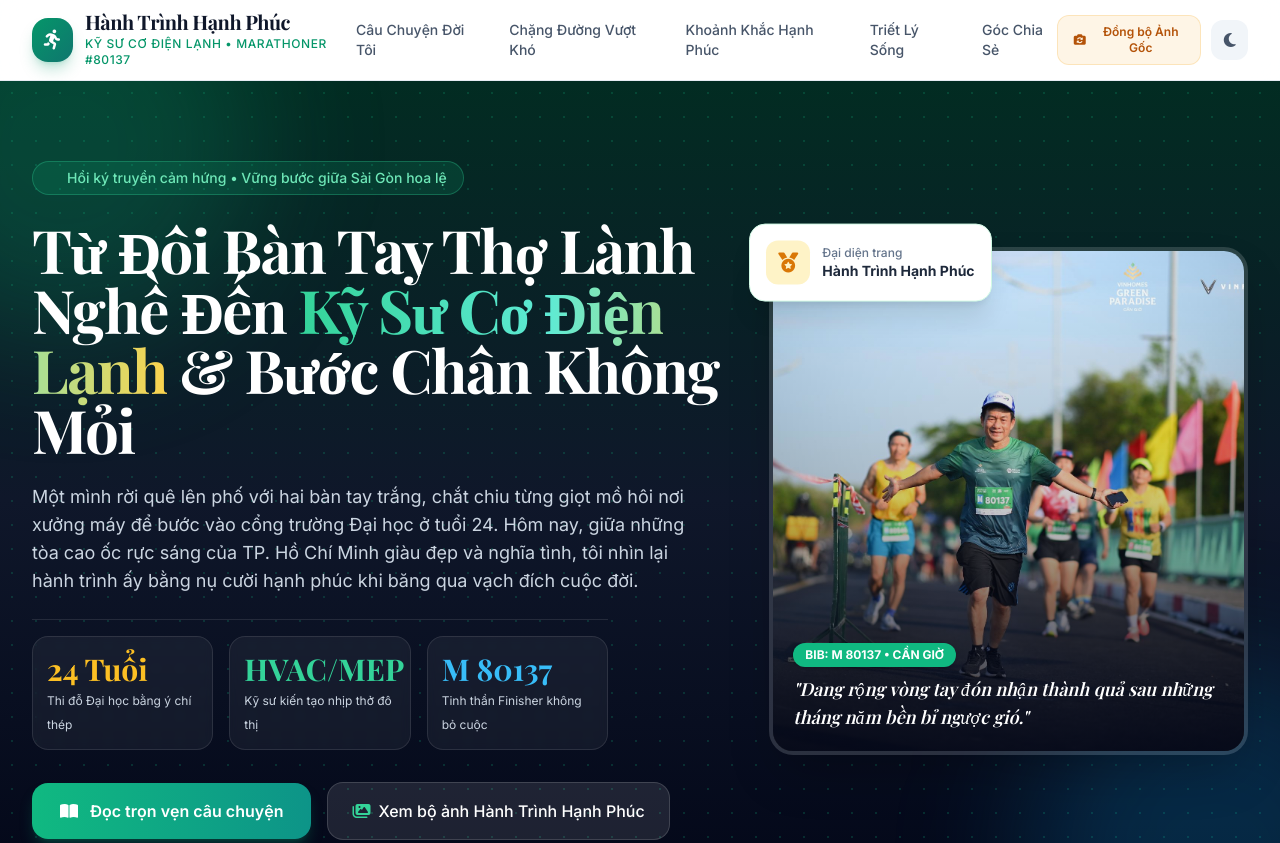
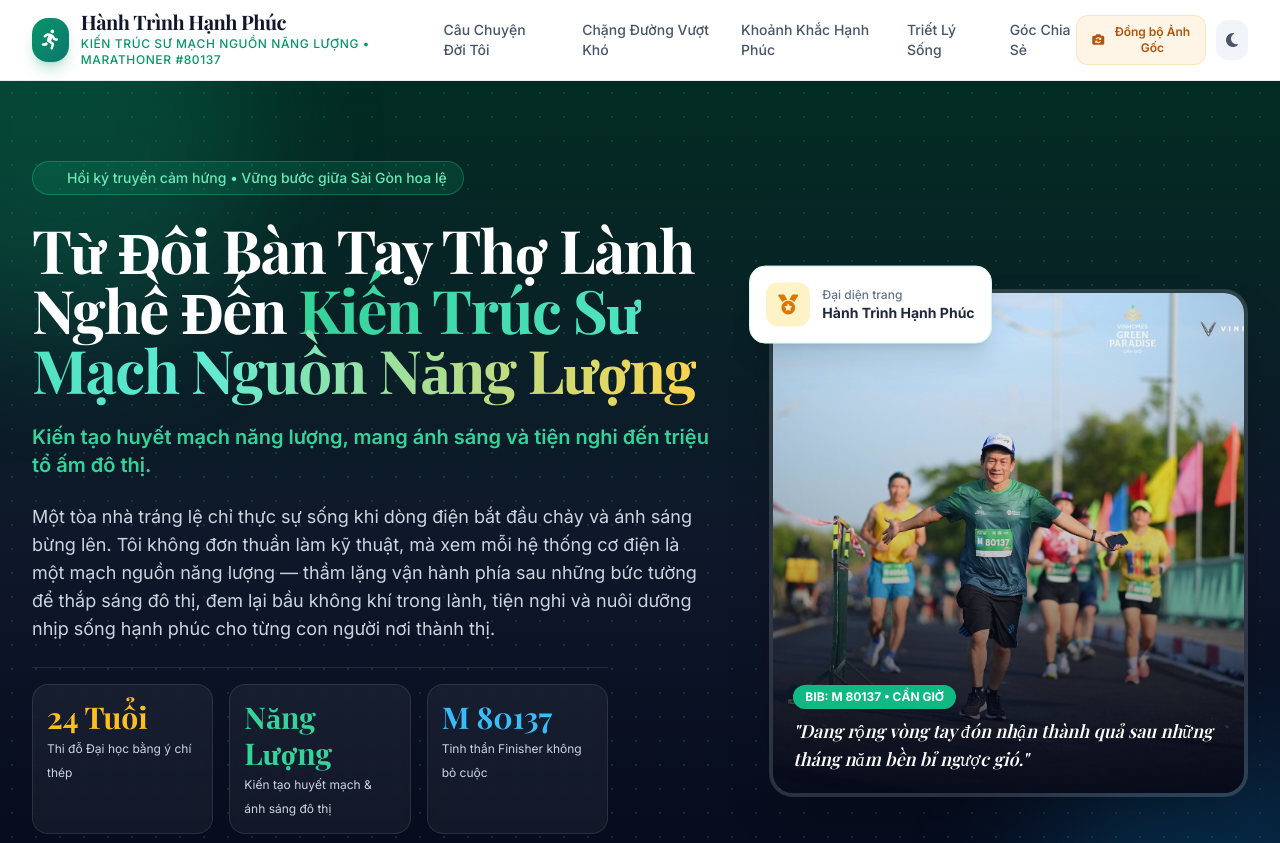
Before and after one commit to vanhaobiz/vanhaobiz.github.io, a plain HTML site: page index.html in a window 1280 px wide. Shown: the top 843 px of the page. Drawn offline with nearby package versions, Linux system fonts and the light colour scheme; a web font is replaced by a local one.

Commit message:
Cap nhat danh xung: Kien truc su Mach nguon Nang luong & thap sang do thi

```diff
--- a/index.html
+++ b/index.html
@@ -3,7 +3,7 @@
 <head>
     <meta charset="UTF-8">
     <meta name="viewport" content="width=device-width, initial-scale=1.0">
-    <title>Hành Trình Hạnh Phúc | Từ Người Công Nhân Đến Kỹ Sư Cơ Điện Lạnh & Runner</title>
+    <title>Hành Trình Hạnh Phúc | Kiến Trúc Sư Mạch Nguồn Năng Lượng & Runner</title>
     <!-- Tailwind CSS -->
     <script src="https://cdn.tailwindcss.com"></script>
     <!-- Google Fonts -->
@@ -102,7 +102,7 @@
                         Hành Trình Hạnh Phúc
                     </span>
                     <span class="text-xs text-emerald-600 dark:text-emerald-400 font-medium tracking-wider uppercase mt-1 block">
-                        Kỹ Sư Cơ Điện Lạnh • Marathoner #80137
+                        Kiến Trúc Sư Mạch Nguồn Năng Lượng • Marathoner #80137
                     </span>
                 </div>
             </a>
@@ -146,11 +146,15 @@
                     </div>
 
                     <h1 class="font-serif text-3xl sm:text-5xl lg:text-6xl font-bold leading-tight tracking-tight">
-                        Từ Đôi Bàn Tay Thợ Lành Nghề Đến <span class="text-transparent bg-clip-text bg-gradient-to-r from-emerald-400 via-teal-300 to-amber-300">Kỹ Sư Cơ Điện Lạnh</span> & Bước Chân Không Mỏi
+                        Từ Đôi Bàn Tay Thợ Lành Nghề Đến <span class="text-transparent bg-clip-text bg-gradient-to-r from-emerald-400 via-teal-300 to-amber-300">Kiến Trúc Sư Mạch Nguồn Năng Lượng</span>
                     </h1>
 
+                    <p class="text-emerald-400 font-semibold text-lg sm:text-xl">
+                        Kiến tạo huyết mạch năng lượng, mang ánh sáng và tiện nghi đến triệu tổ ấm đô thị.
+                    </p>
+
                     <p class="text-slate-300 text-base sm:text-lg leading-relaxed max-w-2xl">
-                        Một mình rời quê lên phố với hai bàn tay trắng, chắt chiu từng giọt mồ hôi nơi xưởng máy để bước vào cổng trường Đại học ở tuổi 24. Hôm nay, giữa những tòa cao ốc rực sáng của TP. Hồ Chí Minh giàu đẹp và nghĩa tình, tôi nhìn lại hành trình ấy bằng nụ cười hạnh phúc khi băng qua vạch đích cuộc đời.
+                        Một tòa nhà tráng lệ chỉ thực sự sống khi dòng điện bắt đầu chảy và ánh sáng bừng lên. Tôi không đơn thuần làm kỹ thuật, mà xem mỗi hệ thống cơ điện là một mạch nguồn năng lượng — thầm lặng vận hành phía sau những bức tường để thắp sáng đô thị, đem lại bầu không khí trong lành, tiện nghi và nuôi dưỡng nhịp sống hạnh phúc cho từng con người nơi thành thị.
                     </p>
 
                     <!-- Các con số biểu tượng -->
@@ -160,8 +164,8 @@
                             <span class="text-xs text-slate-300">Thi đỗ Đại học bằng ý chí thép</span>
                         </div>
                         <div class="bg-white/5 backdrop-blur-sm p-3.5 rounded-2xl border border-white/10">
-                            <span class="block font-serif text-2xl sm:text-3xl font-bold text-emerald-400">HVAC/MEP</span>
-                            <span class="text-xs text-slate-300">Kỹ sư kiến tạo nhịp thở đô thị</span>
+                            <span class="block font-serif text-2xl sm:text-3xl font-bold text-emerald-400">Năng Lượng</span>
+                            <span class="text-xs text-slate-300">Kiến tạo huyết mạch & ánh sáng đô thị</span>
                         </div>
                         <div class="bg-white/5 backdrop-blur-sm p-3.5 rounded-2xl border border-white/10">
                             <span class="block font-serif text-2xl sm:text-3xl font-bold text-sky-400">M 80137</span>
@@ -320,16 +324,16 @@
                         CHƯƠNG III
                     </span>
                     <h3 class="font-serif text-2xl sm:text-3xl font-bold text-slate-900 dark:text-white">
-                        Kỹ Sư Cơ Điện Lạnh (HVAC) – Thổi "Nhịp Thở Mát Lành" Cho TP.HCM Giàu Đẹp & Nghĩa Tình
+                        Kiến Trúc Sư Mạch Nguồn Năng Lượng – Thắp Sáng & Kiến Tạo Đô Thị Giàu Đẹp, Nghĩa Tình
                     </h3>
                 </div>
 
                 <p>
-                    Bước vào giảng đường đại học với nền tảng là một người công nhân thực chiến, tôi có một lợi thế đặc biệt: khi thầy cô giảng về nguyên lý nhiệt động lực học, truyền nhiệt hay hệ thống điều hòa không khí trung tâm (Chiller, VRV, AHU), tôi không chỉ nhìn thấy những con số khô khan trên bản vẽ, mà nhìn thấy cả hơi thở thực tế của thiết bị ngoài công trường. Sự kết hợp giữa <strong>bàn tay người thợ lành nghề</strong> và <strong>tư duy của người kỹ sư</strong> đã giúp tôi bứt phá mạnh mẽ.
+                    Bước vào giảng đường đại học với nền tảng là một người công nhân thực chiến, tôi có một lợi thế đặc biệt: khi thầy cô giảng về nguyên lý kỹ thuật, truyền nhiệt hay các hệ thống vận hành tòa nhà hiện đại, tôi không chỉ nhìn thấy những con số khô khan trên bản vẽ, mà nhìn thấy cả hơi thở thực tế của thiết bị ngoài công trường. Sự kết hợp giữa <strong>bàn tay người thợ lành nghề</strong> và <strong>tư duy của người kỹ sư</strong> đã giúp tôi bứt phá mạnh mẽ.
                 </p>
 
                 <p>
-                    Trở thành một <strong>Kỹ sư giỏi trong ngành Cơ Điện Lạnh (HVAC / MEP)</strong>, tôi mang lòng biết ơn sâu sắc đối với TP. Hồ Chí Minh — mảnh đất đã cưu mang, bao dung và trao cơ hội cho chàng thanh niên nghèo năm ấy. Người ta thường ví kiến trúc là hình hài của một tòa nhà, kết cấu là khung xương, còn hệ thống Cơ Điện Lạnh chính là <strong>"lá phổi và mạch máu"</strong> mang lại sự sống, luồng khí tươi mát lành và sự vận hành bền bỉ cho mỗi công trình.
+                    Trở thành một <strong>Kiến trúc sư Mạch nguồn Năng lượng</strong>, tôi mang lòng biết ơn sâu sắc đối với TP. Hồ Chí Minh — mảnh đất đã cưu mang, bao dung và trao cơ hội cho chàng thanh niên nghèo năm ấy. Một tòa nhà tráng lệ chỉ thực sự sống khi dòng điện bắt đầu chảy và ánh sáng bừng lên. Tôi không đơn thuần làm kỹ thuật, mà xem mỗi hệ thống cơ điện là một mạch nguồn năng lượng — thầm lặng vận hành phía sau những bức tường để thắp sáng đô thị, đem lại bầu không khí trong lành, tiện nghi và nuôi dưỡng nhịp sống hạnh phúc cho từng con người nơi thành thị.
                 </p>
 
                 <p>
@@ -426,12 +430,12 @@
                 <!-- Mốc 3 -->
                 <div class="bg-white dark:bg-slate-900 p-7 rounded-3xl shadow-sm border border-slate-200/80 dark:border-slate-800 relative group hover:-translate-y-1.5 transition-all">
                     <div class="w-12 h-12 rounded-2xl bg-sky-100 dark:bg-sky-950 text-sky-600 dark:text-sky-400 flex items-center justify-center text-xl font-bold mb-5 group-hover:bg-sky-600 group-hover:text-white transition-colors">
-                        <i class="fa-solid fa-fan"></i>
+                        <i class="fa-solid fa-bolt"></i>
                     </div>
                     <span class="text-xs font-bold uppercase tracking-wider text-sky-600 dark:text-sky-400">Chặng 03 • Sự Nghiệp</span>
-                    <h3 class="font-serif text-xl font-bold text-slate-900 dark:text-white mt-1 mb-3">Kỹ Sư Cơ Điện Lạnh Giỏi</h3>
+                    <h3 class="font-serif text-xl font-bold text-slate-900 dark:text-white mt-1 mb-3">Kiến Trúc Sư Mạch Nguồn Năng Lượng</h3>
                     <p class="text-sm text-slate-600 dark:text-slate-400 leading-relaxed">
-                        Làm chủ công nghệ HVAC/MEP hiện đại, kiến tạo những công trình chất lượng cao, góp sức xây dựng TP.HCM giàu đẹp và nghĩa tình.
+                        Kiến tạo huyết mạch năng lượng, mang ánh sáng và tiện nghi đến triệu tổ ấm đô thị, thầm lặng nuôi dưỡng nhịp sống phồn vinh của thành phố.
                     </p>
                 </div>
 
@@ -570,7 +574,7 @@
         </div>
     </section>
 
-    <!-- PHẦN TRIẾT LÝ SỐNG & GÓC CHUYÊN GIA CƠ ĐIỆN LẠNH -->
+    <!-- PHẦN TRIẾT LÝ SỐNG & GÓC KIẾN TRÚC SƯ NĂNG LƯỢNG -->
     <section id="triet-ly" class="py-16 lg:py-24 bg-gradient-to-br from-emerald-950 via-slate-900 to-teal-950 text-white">
         <div class="max-w-7xl mx-auto px-4 sm:px-6 lg:px-8">
             <div class="grid grid-cols-1 lg:grid-cols-12 gap-12 items-center">
@@ -579,10 +583,10 @@
                         Đúc Kết Từ 30 Năm Trải Nghiệm
                     </span>
                     <h2 class="font-serif text-3xl sm:text-4xl font-bold leading-tight">
-                        3 Nguyên Lý Của Ngành Cơ Điện Lạnh Áp Dụng Vào Hành Trình Đời Người
+                        3 Nguyên Lý Vận Hành Năng Lượng Áp Dụng Vào Hành Trình Đời Người
                     </h2>
                     <p class="text-slate-300 leading-relaxed">
-                        Là một kỹ sư gắn bó cả cuộc đời với hệ thống nhiệt - lạnh và dòng chảy năng lượng, tôi nghiệm ra rằng cuộc sống con người cũng vận hành theo những định luật vô cùng kỳ diệu.
+                        Là một người gắn bó cả cuộc đời với mạch nguồn năng lượng và nhịp sống đô thị, tôi nghiệm ra rằng cuộc sống con người cũng vận hành theo những định luật vô cùng kỳ diệu.
                     </p>
                 </div>
 
@@ -646,7 +650,7 @@
                         <div>
                             <label class="block text-xs font-semibold uppercase text-slate-500 dark:text-slate-400 mb-1.5">Vai trò / Lĩnh vực</label>
                             <select id="guestRole" class="w-full px-4 py-3 rounded-xl bg-slate-50 dark:bg-slate-800 border border-slate-200 dark:border-slate-700 text-sm focus:outline-none focus:ring-2 focus:ring-emerald-500">
-                                <option value="Đồng nghiệp ngành Cơ Điện Lạnh">Đồng nghiệp ngành Cơ Điện Lạnh (HVAC/MEP)</option>
+                                <option value="Đồng nghiệp ngành Năng Lượng & Cơ Điện">Đồng nghiệp ngành Năng Lượng & Cơ Điện (MEP)</option>
                                 <option value="Bạn đồng hành Marathon">Bạn đồng hành Marathon / Runner</option>
                                 <option value="Sinh viên / Người trẻ vượt khó">Sinh viên / Người trẻ đang vượt khó</option>
                                 <option value="Bạn hữu & Người thân">Bạn hữu & Người thân</option>
@@ -680,7 +684,7 @@
                             <div class="p-4 rounded-2xl bg-slate-50 dark:bg-slate-800/60 border border-slate-200/60 dark:border-slate-800">
                                 <div class="flex items-center justify-between mb-2">
                                     <span class="font-bold text-sm text-slate-900 dark:text-white">Kỹ sư Hoàng Nam</span>
-                                    <span class="text-xs px-2.5 py-0.5 rounded-full bg-sky-100 dark:bg-sky-950 text-sky-700 dark:text-sky-300 font-medium">Đồng nghiệp ngành Cơ Điện Lạnh</span>
+                                    <span class="text-xs px-2.5 py-0.5 rounded-full bg-sky-100 dark:bg-sky-950 text-sky-700 dark:text-sky-300 font-medium">Đồng nghiệp ngành Năng Lượng & Cơ Điện</span>
                                 </div>
                                 <p class="text-sm text-slate-600 dark:text-slate-300 leading-relaxed">
                                     "Làm việc cùng anh ở các dự án MEP tại TP.HCM, em luôn nể phục sự sâu sát từ thực tế thi công đến lý thuyết tính tải lạnh của anh. Đọc câu chuyện thi đỗ đại học năm 24 tuổi càng làm tụi em kính trọng nghị lực của anh hơn!"
@@ -722,7 +726,7 @@
                 </div>
                 <div>
                     <p class="text-white font-serif font-bold text-base">Blog Cá Nhân: Hành Trình Hạnh Phúc</p>
-                    <p class="text-xs text-slate-400">Từ Công Nhân Lành Nghề • Kỹ Sư Cơ Điện Lạnh • Đến Finisher Marathon TP.HCM</p>
+                    <p class="text-xs text-slate-400">Từ Người Thợ Lành Nghề • Kiến Trúc Sư Mạch Nguồn Năng Lượng • Đến Finisher Marathon TP.HCM</p>
                 </div>
             </div>
             <p class="text-xs text-slate-500 text-center sm:text-right">
@@ -797,7 +801,7 @@
         const photoCaptions = {
             a22: {
                 title: "Khoảnh Khắc Dang Rộng Vòng Tay Chạm Đích (BIB M 80137)",
-                desc: "Biểu tượng cho hành trình vượt mọi chông gai từ người công nhân lành nghề, đỗ đại học tuổi 24 đến người kỹ sư Cơ Điện Lạnh bản lĩnh."
+                desc: "Biểu tượng cho hành trình vượt mọi chông gai từ người công nhân lành nghề, đỗ đại học tuổi 24 đến Kiến Trúc Sư Mạch Nguồn Năng Lượng bản lĩnh."
             },
             a1: {
                 title: "Niềm Vui Sum Vầy Dưới Hàng Dừa Xanh Mát",
```
